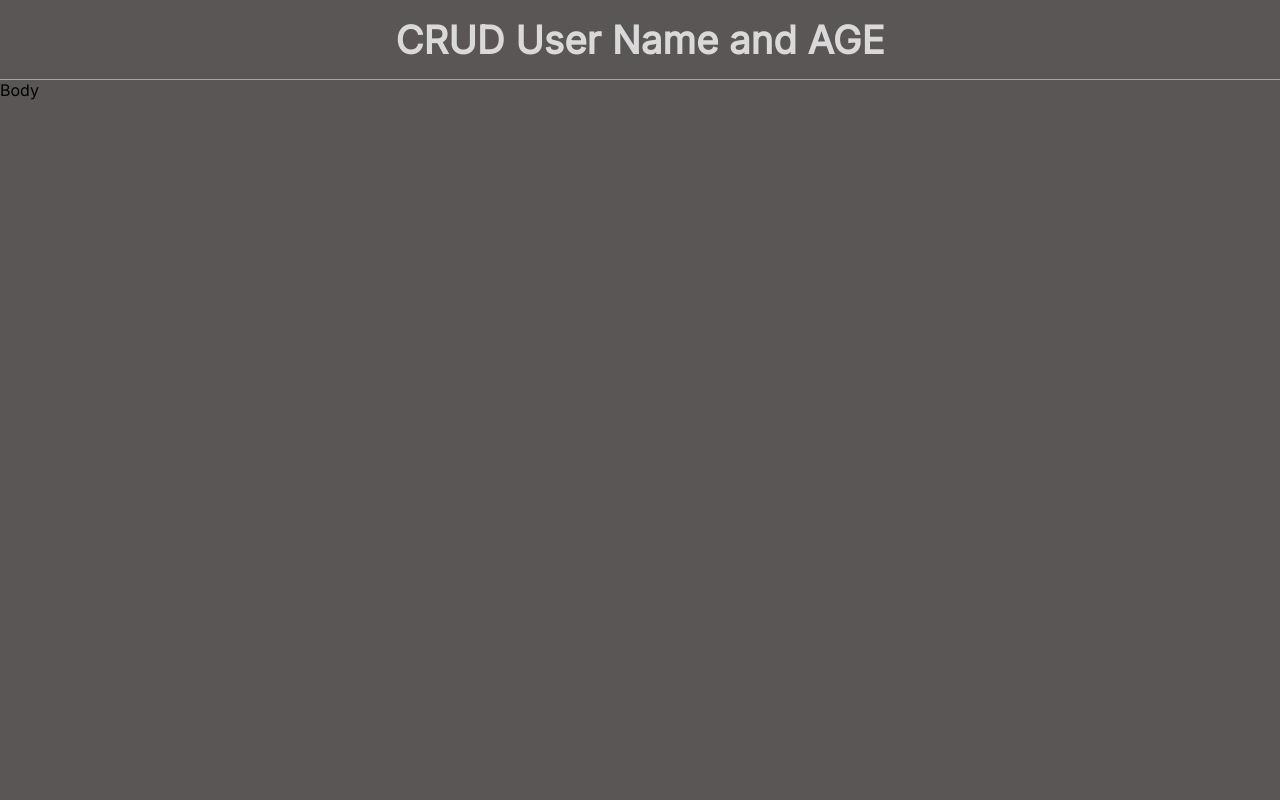
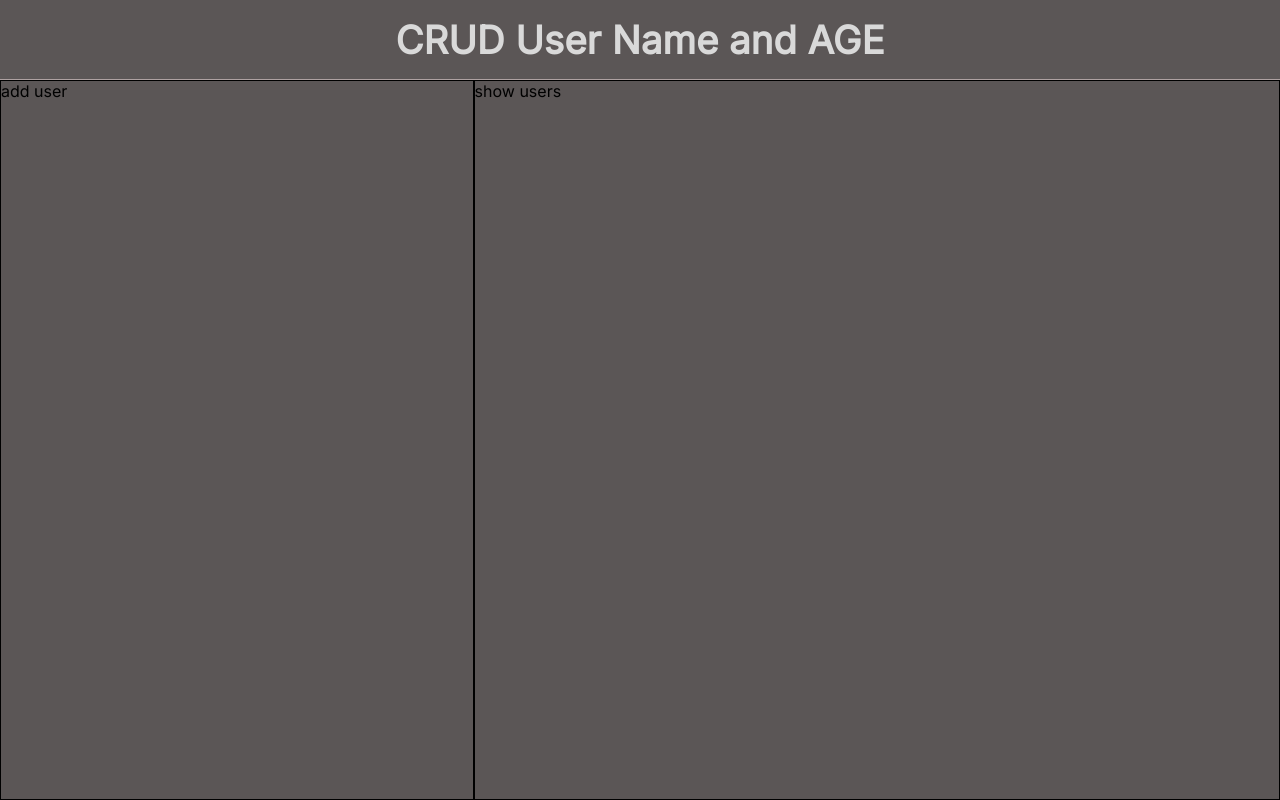
Before and after one commit to akashmore1/React-Concepts-Everything, a React (Create React App) app in the folder 01-Basics_Of_React_Revise/: page / in a window 1280 px wide. Built offline with nearby package versions, Linux system fonts and the light colour scheme.

Commit message:
Add basic app ui structure

```diff
--- a/01-Basics_Of_React_Revise/src/App.css
+++ b/01-Basics_Of_React_Revise/src/App.css
@@ -1,3 +1,4 @@
 .body__section {
   min-height: 90vh;
+  display: flex;
 }
--- a/01-Basics_Of_React_Revise/src/App.js
+++ b/01-Basics_Of_React_Revise/src/App.js
@@ -1,12 +1,19 @@
 import React from "react";
+
 import Header from "./components/Header/Header";
+import AddUser from "./components/AddUser/AddUser";
+import ShowUser from "./components/ShowUser/ShowUser";
+
 import "./App.css";
 
 function App() {
   return (
     <div>
       <Header />
-      <section className="body__section"> Body </section>
+      <section className="body__section">
+        <AddUser />
+        <ShowUser />
+      </section>
     </div>
   );
 }
--- /dev/null
+++ b/01-Basics_Of_React_Revise/src/components/AddUser/AddUser.css
@@ -0,0 +1,4 @@
+.add-user__section {
+  width: 37%;
+  border: 1px solid black;
+}
--- /dev/null
+++ b/01-Basics_Of_React_Revise/src/components/AddUser/AddUser.js
@@ -0,0 +1,8 @@
+import React from "react";
+import "./AddUser.css";
+
+const AddUser = () => {
+  return <section className="add-user__section"> add user</section>;
+};
+
+export default AddUser;
--- /dev/null
+++ b/01-Basics_Of_React_Revise/src/components/ShowUser/ShowUser.css
@@ -0,0 +1,4 @@
+.show-user__section {
+  width: 63%;
+  border: 1px solid black;
+}
--- /dev/null
+++ b/01-Basics_Of_React_Revise/src/components/ShowUser/ShowUser.js
@@ -0,0 +1,8 @@
+import React from "react";
+import "./ShowUser.css";
+
+const ShowUser = () => {
+  return <section className="show-user__section">show users</section>;
+};
+
+export default ShowUser;
```
